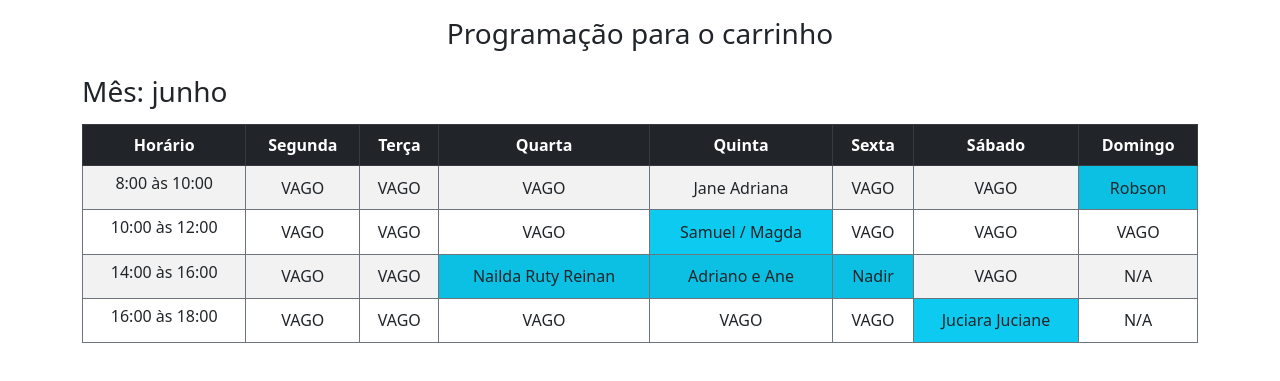
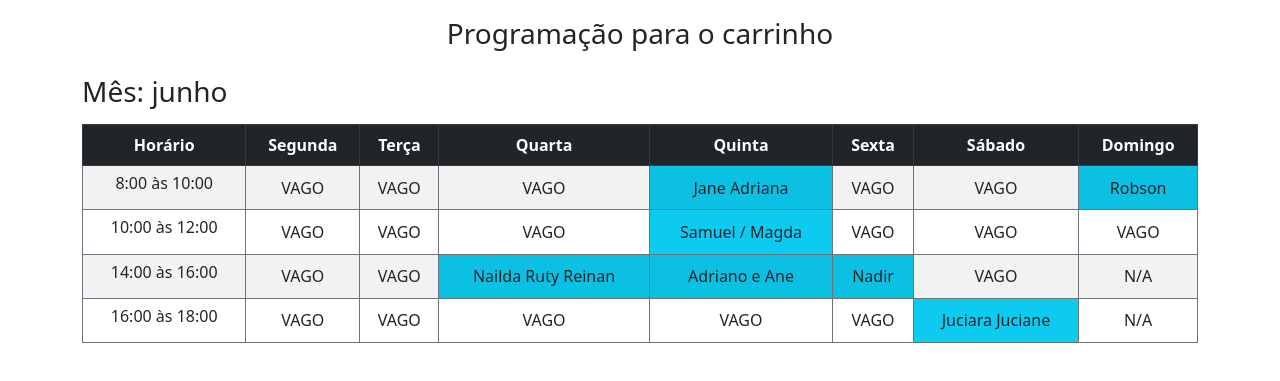
Before and after one commit to adrianoarch/testemunho-publico, a plain HTML site: page assets/months/carrinho.html in a window 1280 px wide. Shown: the part 63-444 px from the top of the page. Drawn offline with nearby package versions, Linux system fonts and the light colour scheme.

```diff
--- a/assets/months/carrinho.html
+++ b/assets/months/carrinho.html
@@ -85,7 +85,7 @@
                                     <td id="quarta">
                                         VAGO
                                     </td>
-                                    <td id="quinta">
+                                    <td class="bg-info" id="quinta">
                                         Jane Adriana
                                     </td>
                                     <td id="sexta">
```
